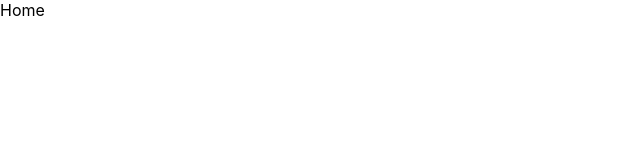
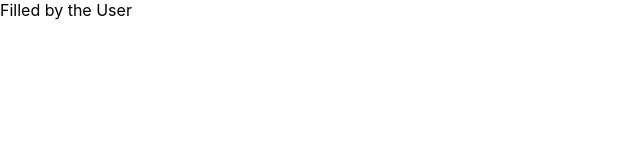
Before and after one commit to TheDa21crj/Travel, a React (Create React App) app in the folder front/: page / in a window 1280 px wide. Shown: the top 160 px of the page, without its empty margins (0-640 px from the left). Built offline with nearby package versions, Linux system fonts and the light colour scheme.

Commit message:
Update Home.jsx

```diff
--- a/front/src/Pages/Home.jsx
+++ b/front/src/Pages/Home.jsx
@@ -1,5 +1,12 @@
 import React from "react";
 
 export default function Home() {
-  return <div>Home</div>;
+  return (
+    <div>
+      <div>
+        <div>Filled by the User</div>
+        <div></div>
+      </div>
+    </div>
+  );
 }
```
